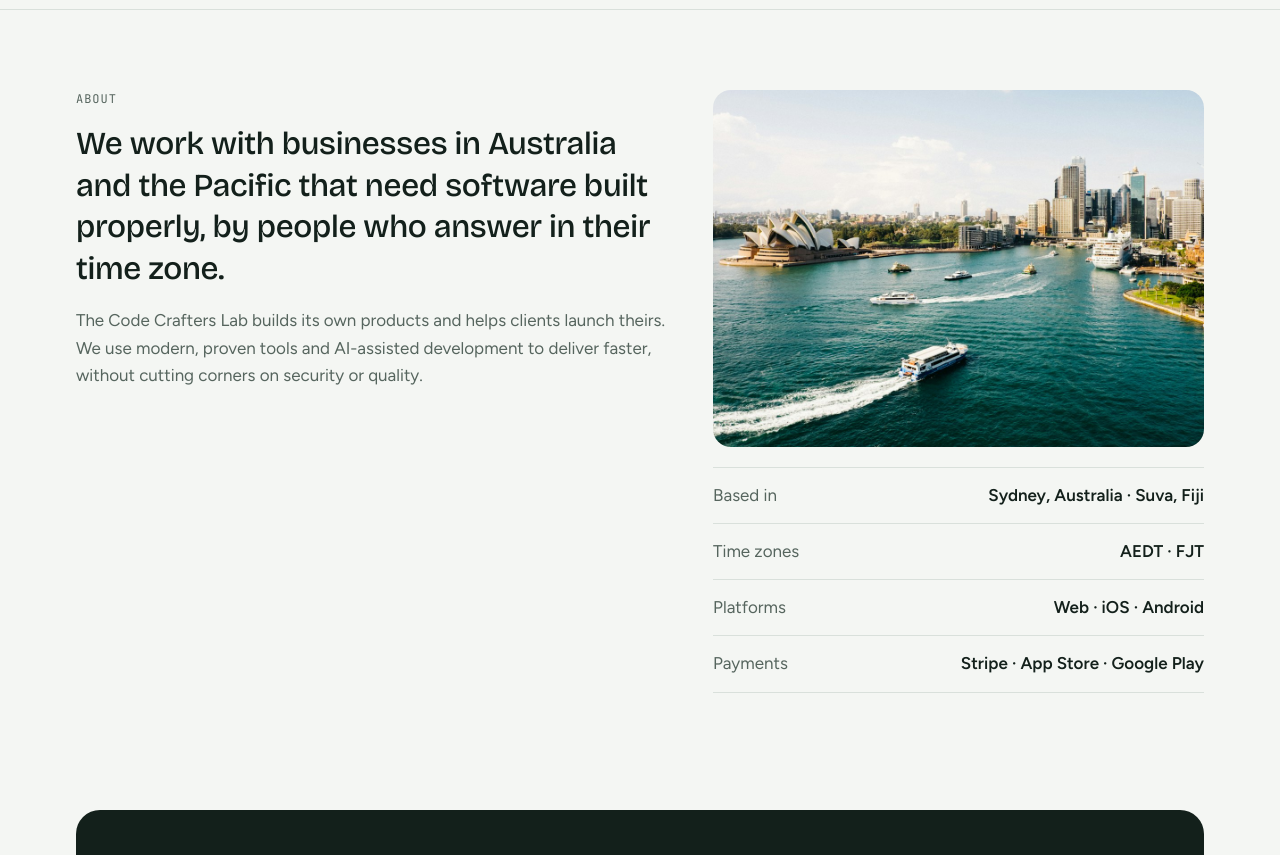
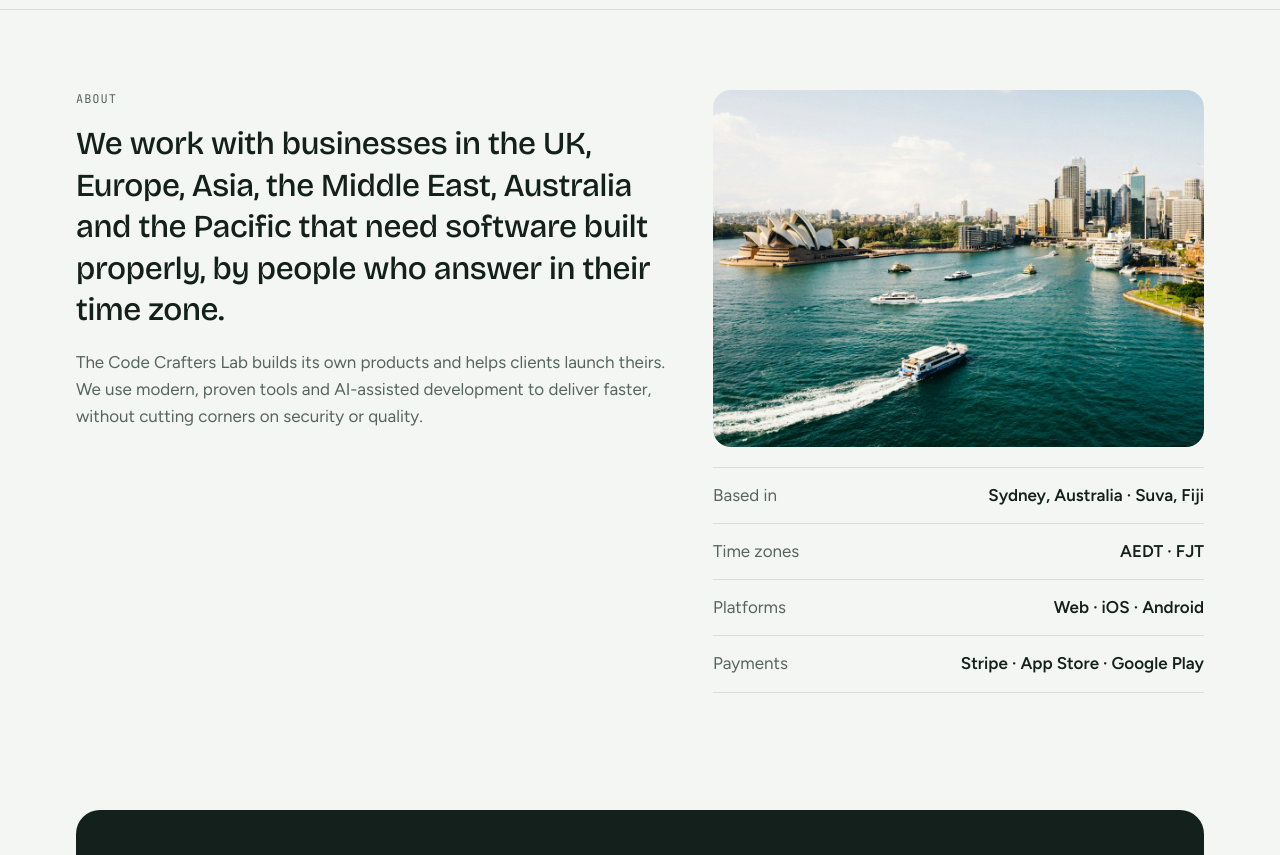
Before and after one commit to thecodecrafterslab/thecodecrafters-website, a plain HTML site: page index.html in a window 1280 px wide. Shown: the part 3240-4095 px from the top of the page. Drawn offline with nearby package versions, Linux system fonts and the light colour scheme.

Commit message:
Widen regions served in the about section
Co-Authored-By: Claude Fable 5.2 <noreply@anthropic.com>
Claude-Session: https://claude.ai/code/session_01Uqweyp9VNs8x7cHNQCV4iW

```diff
--- a/index.html
+++ b/index.html
@@ -281,7 +281,7 @@ footer .wrap{display:flex;flex-wrap:wrap;justify-content:space-between;gap:12px}
     <div class="wrap about">
       <div>
         <p class="label">About</p>
-        <p class="big" style="margin-top:14px">We work with businesses in Australia and the Pacific that need software built properly, by people who answer in their time zone.</p>
+        <p class="big" style="margin-top:14px">We work with businesses in the UK, Europe, Asia, the Middle East, Australia and the Pacific that need software built properly, by people who answer in their time zone.</p>
         <p style="margin-top:18px;color:var(--muted)">The Code Crafters Lab builds its own products and helps clients launch theirs. We use modern, proven tools and AI-assisted development to deliver faster, without cutting corners on security or quality.</p>
       </div>
       <div><img class="about-photo" src="sydney.jpg" alt="Sydney Harbour with the Opera House and city skyline" loading="lazy"><dl class="facts">
```
